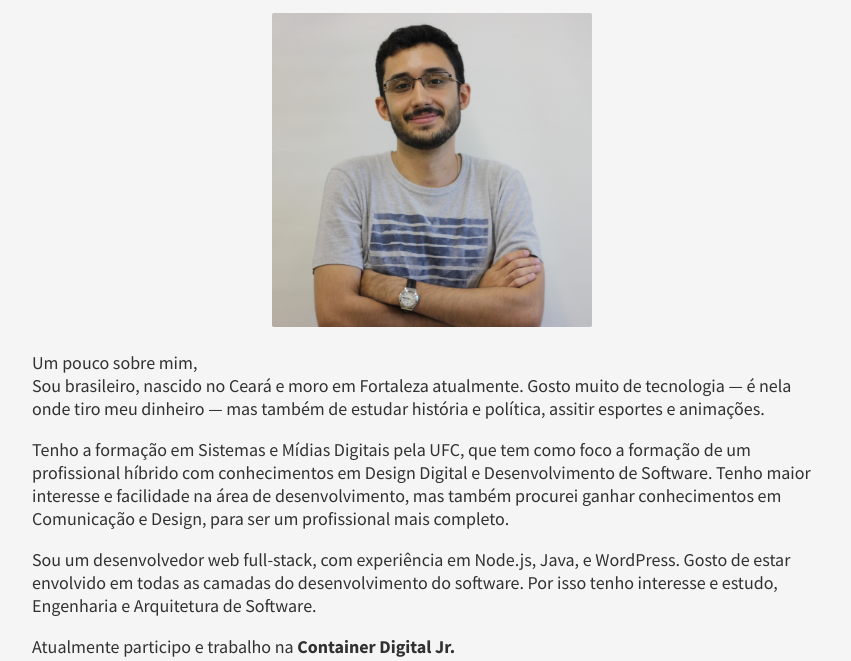
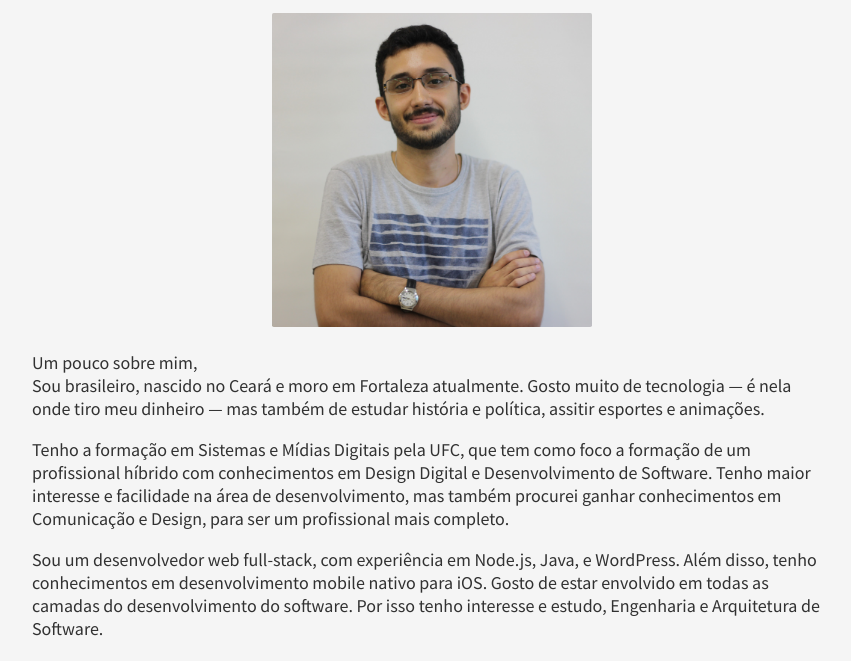
Before and after one commit to mathocosta/mathocosta.github.io, a website: page about.html in a window 1280 px wide. Shown: the part 137-798 px from the top of the page, without its empty margins (208-1059 px from the left). Drawn offline with nearby package versions, Linux system fonts and the light colour scheme.

Commit message:
Update no about
Colocando a bolsa no academy e adicionado mais coisas ao perfil
profissional.

```diff
--- a/about.html
+++ b/about.html
@@ -30,9 +30,9 @@
         Tenho a formação em Sistemas e Mídias Digitais pela UFC, que tem como foco a formação de um profissional híbrido com conhecimentos em Design Digital e Desenvolvimento de Software. Tenho maior interesse e facilidade na área de desenvolvimento, mas também procurei ganhar conhecimentos em Comunicação e Design, para ser um profissional mais completo.
       </p>
       <p>
-        Sou um desenvolvedor web full-stack, com experiência em Node.js, Java, e WordPress. Gosto de estar envolvido em todas as camadas do desenvolvimento do software. Por isso tenho interesse e estudo, Engenharia e Arquitetura de Software.
+        Sou um desenvolvedor web full-stack, com experiência em Node.js, Java, e WordPress. Além disso, tenho conhecimentos em desenvolvimento mobile nativo para iOS. Gosto de estar envolvido em todas as camadas do desenvolvimento do software. Por isso tenho interesse e estudo, Engenharia e Arquitetura de Software.
       </p>
-      <p>Atualmente participo e trabalho na <strong><a target="blank" href="http://www.codijr.ufc.br">Container Digital Jr.</a></strong></p>
+      <p>Atualmente sou bolsista de pesquisa no <strong><a target="blank" href="http://developeracademy.ifce.edu.br/">IFCE/Apple Developer Academy</a></strong>, e trabalho como desenvolvedor de software na <strong><a target="blank" href="http://www.codijr.ufc.br">Container Digital Jr.</a></strong></p>
       <hr>
       <p>
         Caso queira me conhecer mais, ou entrar em contato comigo, acesse minhas redes abaixo.<br>
```
